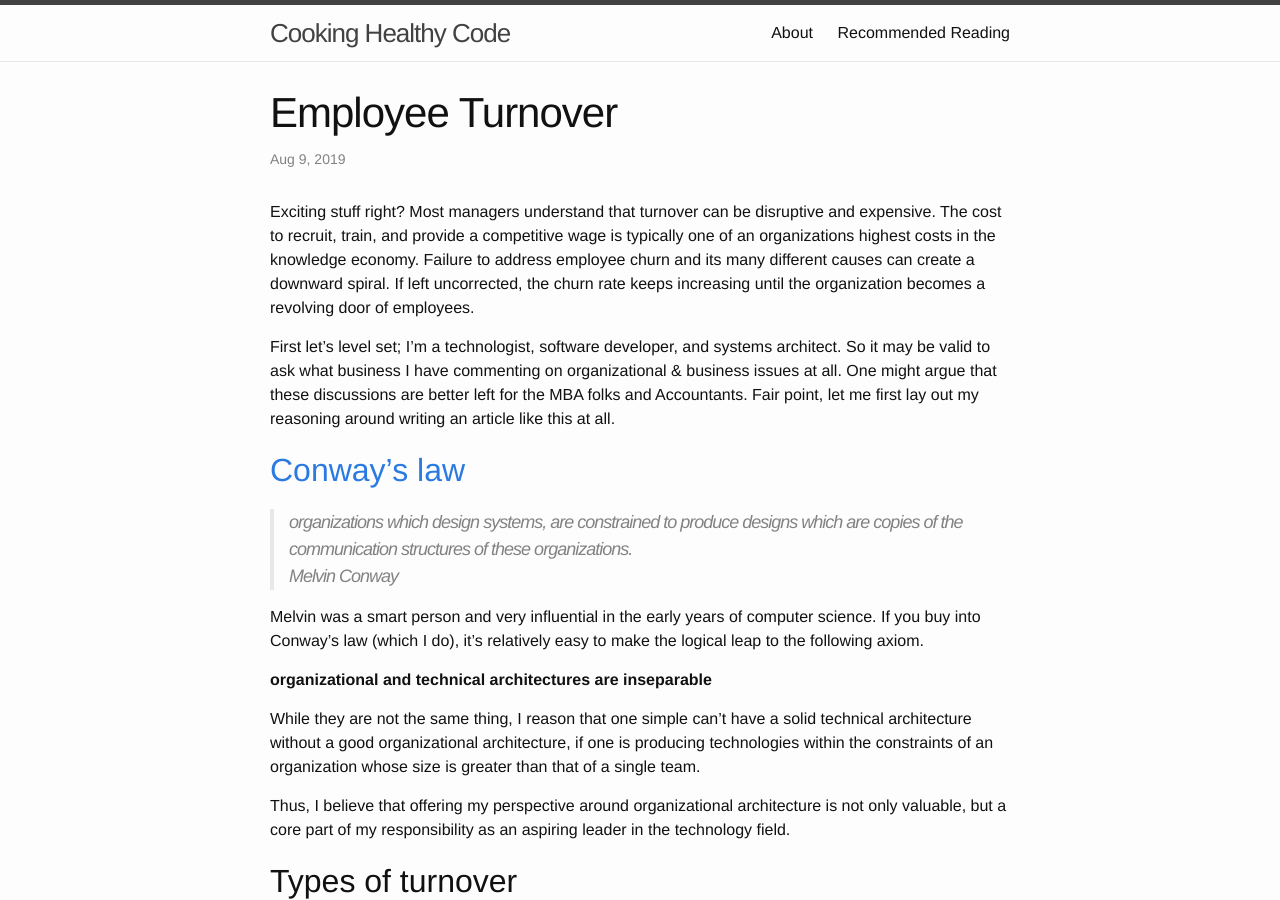
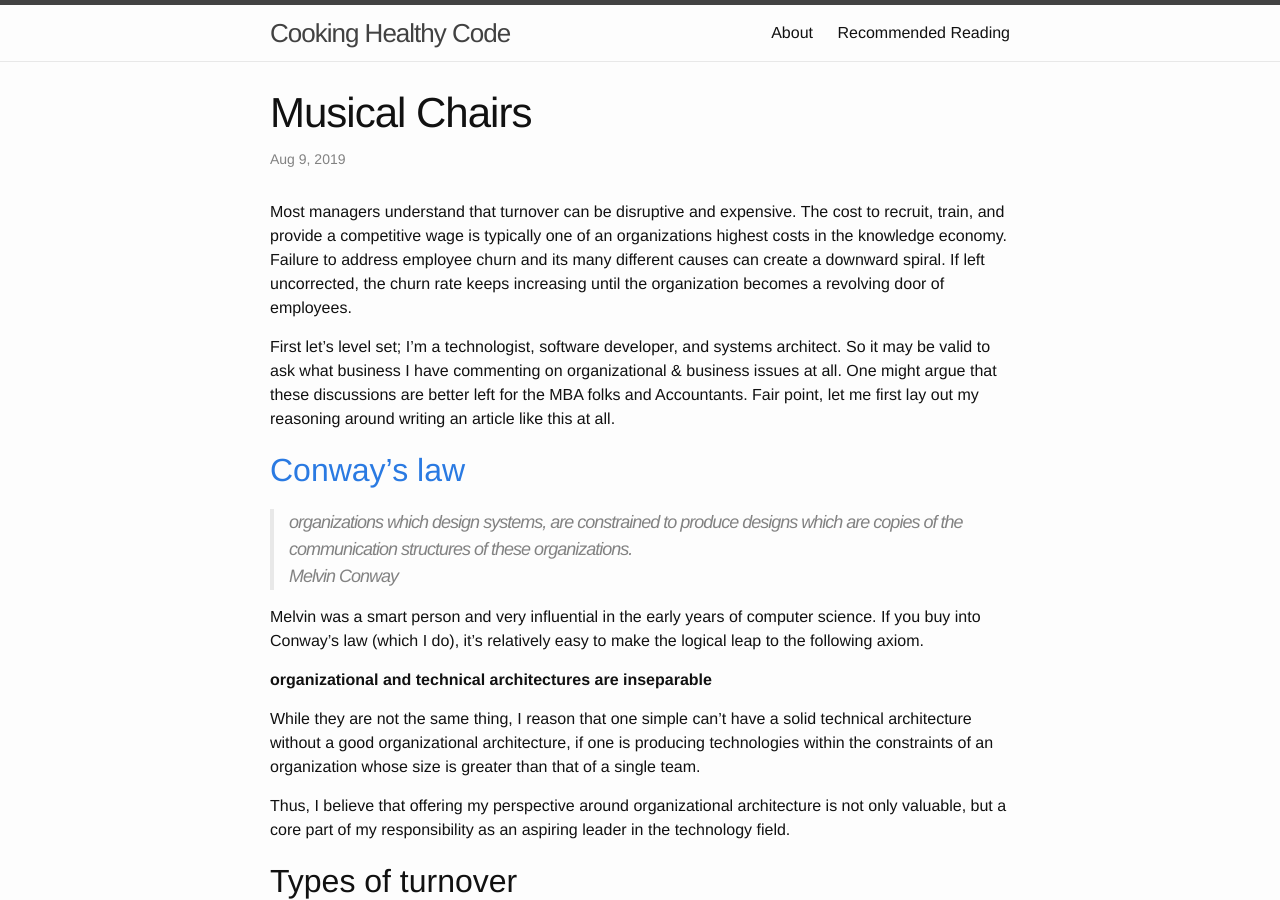
Before and after one commit to johnnyiller/johnnyiller.github.io, a Jekyll site: the page built from _posts/2019-8-9-turnover.markdown, in a window 1280 px wide and 900 px high. Built offline with Jekyll 4.4.1, drawn with Linux system fonts in a browser that asks for light colours; comment, search, counter and statistics services are not loaded.

Commit message:
minor edit

```diff
--- a/_posts/2019-8-9-turnover.markdown
+++ b/_posts/2019-8-9-turnover.markdown
@@ -1,12 +1,12 @@
 ---
 layout: post
-title: "Employee Turnover"
+title: "Musical Chairs"
 date: 2019-8-9 16:00:00
 comments: true
-categories: Organization Architecture
+categories: Organizational Architecture
 ---
 
-Exciting stuff right?  Most managers understand that turnover can be disruptive and expensive.  The cost to recruit, train, and provide a competitive wage is typically one of an organizations highest costs in the knowledge economy.  Failure to address employee churn and its many different causes can create a downward spiral.  If left uncorrected, the churn rate keeps increasing until the organization becomes a revolving door of employees.
+Most managers understand that turnover can be disruptive and expensive.  The cost to recruit, train, and provide a competitive wage is typically one of an organizations highest costs in the knowledge economy.  Failure to address employee churn and its many different causes can create a downward spiral.  If left uncorrected, the churn rate keeps increasing until the organization becomes a revolving door of employees.
 
 First let's level set; I'm a technologist, software developer, and systems architect.  So it may be valid to ask what business I have commenting on organizational &amp; business issues at all.  One might argue that these discussions are better left for the MBA folks and Accountants. Fair point, let me first lay out my reasoning around writing an article like this at all.
 
```
